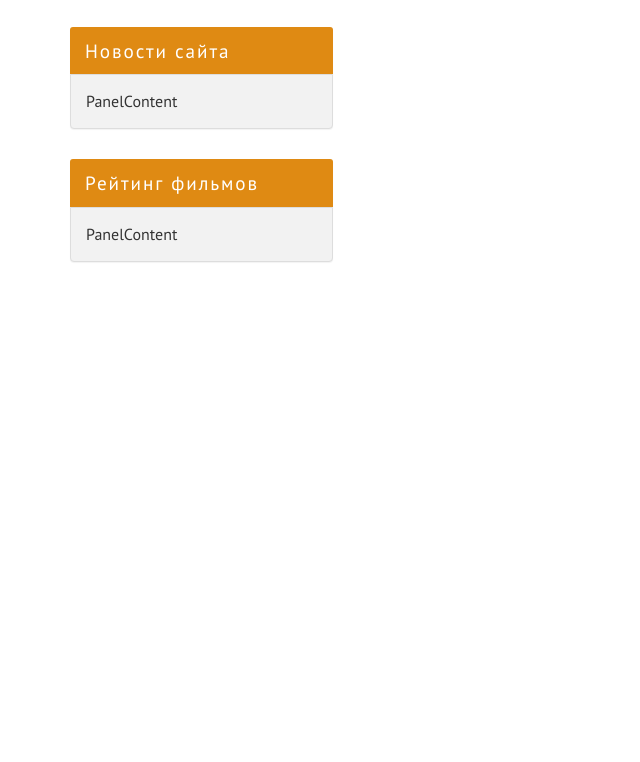
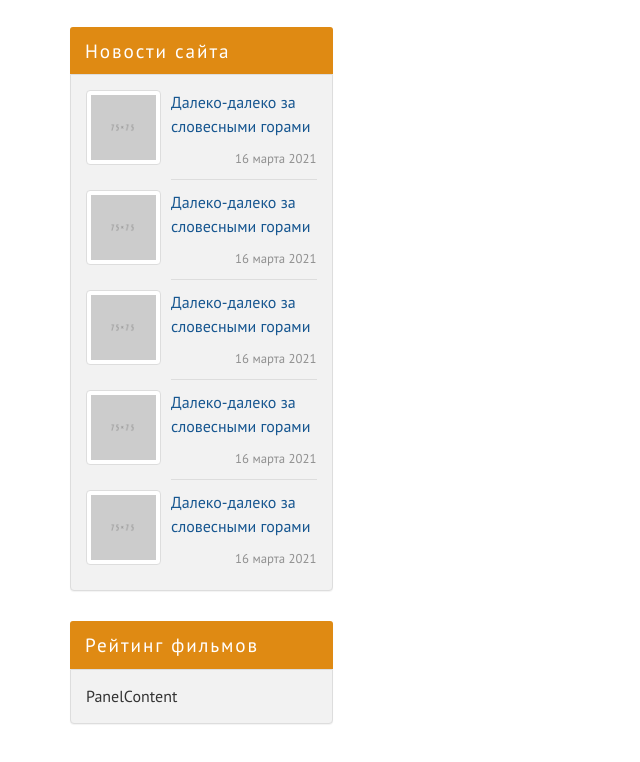
Before and after one commit to aylingyoren/kinozal-template_second_pr, a website: page index.html in a window 1280 px wide. Shown: the part 1524-2286 px from the top of the page, without its empty margins (0-640 px from the left). Before the commit the page ends 1866 px from the top, so only its background shows below. Drawn offline with Linux system fonts and the light colour scheme.

Commit message:
news_panel
added content n styled the news panel

```diff
--- a/assets/scss/_common.scss
+++ b/assets/scss/_common.scss
@@ -7,3 +7,13 @@ body {
    font-family: $font-main;
    overflow-y: scroll;
 }
+
+a {
+   color: $color-primary;
+
+   &:hover
+   &:focus {
+      text-decoration: none;
+      color: $color-accent;
+   }
+}
--- a/assets/scss/_sidebar.scss
+++ b/assets/scss/_sidebar.scss
@@ -35,3 +35,57 @@
       }
    }
 }
+
+.site-news-item {
+   $image-size: 75px;
+   $image-size-with-padding: $image-size + 10;
+
+   position: relative;
+   clear: both;
+
+   &:not(:last-of-type) {
+      min-height: $image-size-with-padding;
+      margin-bottom: $gap;
+
+      &::after {
+         position: absolute;
+         right: 0;
+         bottom: -5px;
+         height: 1px;
+         width: calc(100% - #{$image-size-with-padding});
+         content: "";
+         background-color: $color-gray;
+      }
+   }
+
+   &:hover {
+      a {
+         color: $color-accent;
+      }
+      .site-news-item__image {
+         background-color: $color-accent;
+         border-color: $color-accent;
+      }
+
+   }
+
+   &__image {
+      float: left;
+      width: $image-size;
+      margin: 0 ($gap / 3 * 2) ($gap / 3 * 2) 0;
+   }
+   &__title {
+      margin-bottom: $gap / 3 * 2;
+      a {
+         transition: color, 0.25s;
+      }
+      @include block-shortener(1rem, 1.5, 50px, 3);
+
+   }
+   &__date {
+      text-align: right;
+      font-size: 0.8rem;
+      color: darken($color-gray, 30%);
+      }
+
+}
--- a/index.html
+++ b/index.html
@@ -173,7 +173,45 @@
       <div class="site-news panel panel-info">
         <div class="panel-heading">Новости сайта</div>
         <div class="panel-body">
-          PanelContent
+          <div class="site-news-item">
+           <div class="site-news-item__image thumbnail">
+             <img src="assets/img/75x75.png" alt=""></div>
+             <div class="site-news-item__title">
+               <a href="">Далеко-далеко за словесными горами в стране гласных и согласных, живут рыбные тексты. Буквенных своих лучше оксмокс коварный.</a>
+              </div>
+             <div class="site-news-item__date">16 марта 2021</div>
+          </div>
+          <div class="site-news-item">
+            <div class="site-news-item__image thumbnail">
+              <img src="assets/img/75x75.png" alt=""></div>
+              <div class="site-news-item__title">
+                <a href="">Далеко-далеко за словесными горами в стране гласных и согласных, живут рыбные тексты. Буквенных своих лучше оксмокс коварный.</a>
+              </div>
+              <div class="site-news-item__date">16 марта 2021</div>
+           </div>
+           <div class="site-news-item">
+            <div class="site-news-item__image thumbnail">
+              <img src="assets/img/75x75.png" alt=""></div>
+              <div class="site-news-item__title">
+                <a href="">Далеко-далеко за словесными горами в стране гласных и согласных, живут рыбные тексты. Буквенных своих лучше оксмокс коварный.</a>
+              </div>
+              <div class="site-news-item__date">16 марта 2021</div>
+           </div>
+           <div class="site-news-item">
+            <div class="site-news-item__image thumbnail">
+              <img src="assets/img/75x75.png" alt=""></div>
+              <div class="site-news-item__title">
+                <a href="">Далеко-далеко за словесными горами в стране гласных и согласных, живут рыбные тексты. Буквенных своих лучше оксмокс коварный.</a>
+              </div>
+              <div class="site-news-item__date">16 марта 2021</div>
+           </div>
+           <div class="site-news-item">
+            <div class="site-news-item__image thumbnail">
+              <img src="assets/img/75x75.png" alt=""></div>
+              <div class="site-news-item__title">
+                <a href="">Далеко-далеко за словесными горами в стране гласных и согласных, живут рыбные тексты. Буквенных своих лучше оксмокс коварный.</a></div>
+              <div class="site-news-item__date">16 марта 2021</div>
+           </div>
         </div>
       </div>
 
```
Also changed, not shown: assets/css/style.css.
